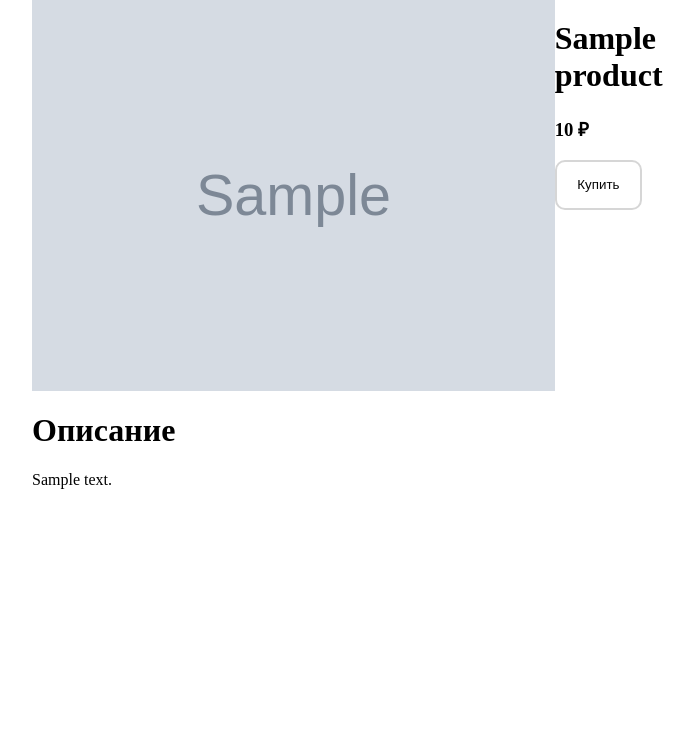
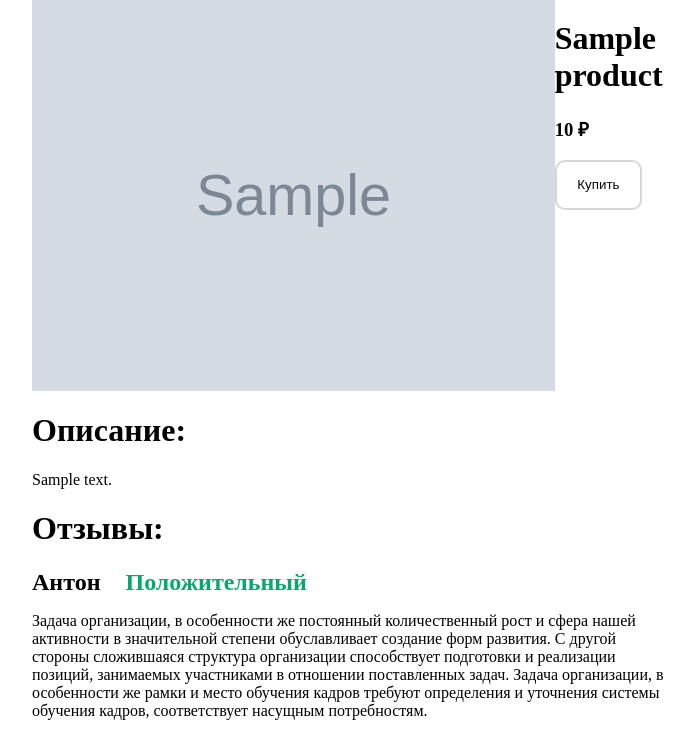
Before and after one commit to Linemill/internet-shop, a Django app: page /product/1 in a window 1280 px wide. Shown: the part 77-813 px from the top of the page, without its empty margins (292-986 px from the left). Before the commit the page ends 566 px from the top, so only its background shows below. Run offline with Django 5.2, Linux system fonts and the light colour scheme; tables that the repository leaves empty hold one stand-in row (values such as "Sample post"); grey boxes marked "Sample" are stand-in pictures.

Commit message:
Добавила пример отзыва

```diff
--- a/shop/Leonshop/static/style.css
+++ b/shop/Leonshop/static/style.css
@@ -47,8 +47,11 @@
         text-decoration: none;
     }
 
-    h2 {
+    .textBlue {
         color: #87CEEB;
+    }
+    .textGreen {
+        color: #04aa6d;
     }
 
     .logo {
@@ -97,6 +100,15 @@
         margin-right: auto;
     }
 
+    .reviewHeader{
+        display: flex;
+        flex-direction: row;
+        gap: 25px;
+    }
+
+    .reviewHeader * {
+        margin: 0px;
+    }
 
     .heading {
         display: flex;
--- a/shop/Leonshop/templates/index.html
+++ b/shop/Leonshop/templates/index.html
@@ -26,7 +26,7 @@
     <img class="productPreview" src="{{ product.image_url }}">
     <div class="text">
         <a class="linksToProduct" href="/product/{{product.id}}">
-            <h2>{{ product.name }}</h2>
+            <h2 class="textBlue">{{ product.name }}</h2>
         </a>
         <p>{{ product.description }}</p>
     </div>
--- a/shop/Leonshop/templates/product.html
+++ b/shop/Leonshop/templates/product.html
@@ -30,8 +30,24 @@
 
 
 <div class="productDetails">
-    <h1>Описание</h1>
+    <h1>Описание:</h1>
     <p>
         {{product.description}}
     </p>
 </div>
+
+<div class="productDetails">
+    <h1>Отзывы:</h1>
+
+    <div class="reviews">
+        <div class="review">
+            <div class="reviewHeader">
+                <h2>Антон</h2>
+                <h2 class="textGreen">Положительный</h2>
+            </div>
+            <p>
+                Задача организации, в особенности же постоянный количественный рост и сфера нашей активности в значительной степени обуславливает создание форм развития. С другой стороны сложившаяся структура организации способствует подготовки и реализации позиций, занимаемых участниками в отношении поставленных задач. Задача организации, в особенности же рамки и место обучения кадров требуют определения и уточнения системы обучения кадров, соответствует насущным потребностям.
+            </p>
+        </div>
+    </div>
+</div>
```
